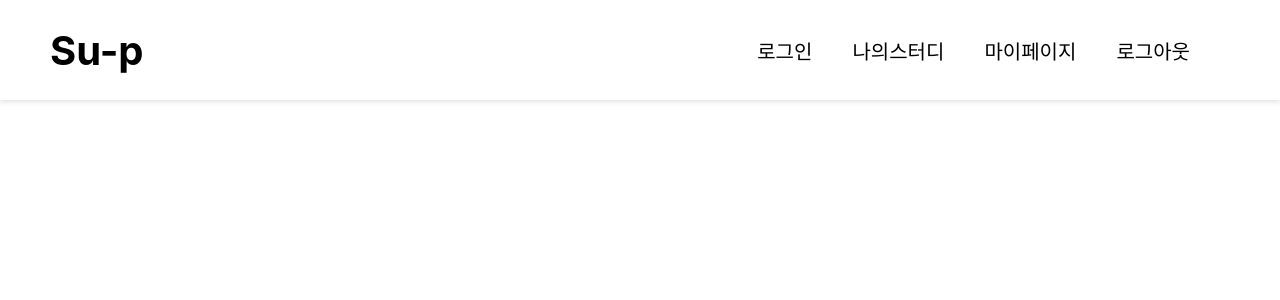
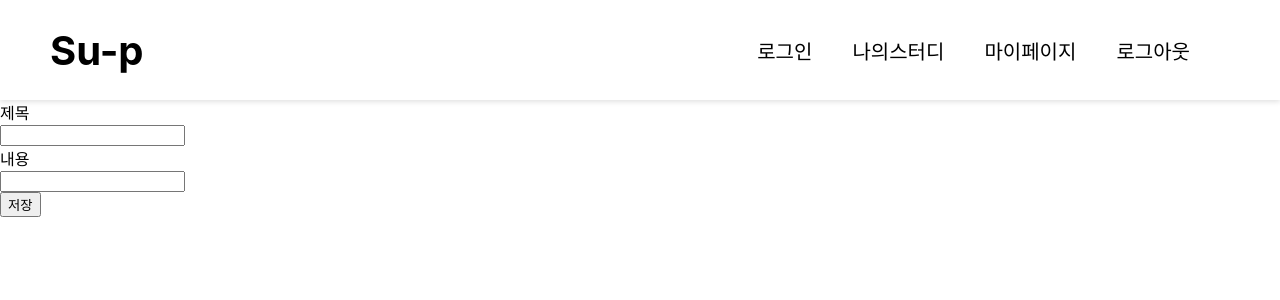
Before and after one commit to seoyeonDev/Su-p, a React (Create React App) app in the folder Frontend/: page /studylogs in a window 1280 px wide. Shown: the top 300 px of the page. Built offline with nearby package versions, Linux system fonts and the light colour scheme.

Commit message:
#280 : studylogs : insert FE

```diff
--- a/Frontend/src/App.js
+++ b/Frontend/src/App.js
@@ -18,6 +18,8 @@ import JoinedList from "./pages/joinedgroup/JoinedList";
 import FindId from "./pages/member/FindId";
 import FindPwd from "./pages/member/FindPwd";
 import StudyList from "./pages/studygroup/StudyList";
+
+import StudyLogs from "./pages/studylogs/StudyLogs"
 
 
 import './App.css';
@@ -48,6 +50,9 @@ function App() {
         {/* 가입한 그룹 */}
         <Route path="/joinedlist" element={<JoinedList/>}></Route>
 
+          {/*스터디 로그*/}
+          <Route path={"/studylogs"} element={<StudyLogs/>}></Route>
+
       </Routes>
     </BrowserRouter>
   );
--- /dev/null
+++ b/Frontend/src/pages/studylogs/StudyLogs.js
@@ -0,0 +1,75 @@
+import React, {useState} from 'react';
+import axios from 'axios';
+import {Link} from "react-router-dom";
+
+function StudyLogs() {
+
+    const [groupId, setGroupId] = useState('');
+    const [title, setTitle] = useState('');
+    const [content, setContent] = useState('');
+    const [file, fileUpload] = useState('');
+    const [img, imgUpload] = useState('');
+
+    const studyLogsVo = {
+        user_id : localStorage.getItem("user_id")
+        // , group_id : groupId
+        , group_id : '2406300002'
+        , title : title
+        , content : content
+        , file : file
+        , img : img
+
+    }
+
+    const handlerTitle = (e) => {
+        setTitle(e.target.value);
+    }
+
+    const handlerContent = (e) => {
+        setContent(e.target.value);
+    }
+
+    const handlerGroupId = (e) => {
+        setGroupId(e.target.value);
+    }
+
+    const postSave = () => {
+        axios.post('http://localhost:3000/studylogs/insert', studyLogsVo)
+            .then(response => {
+                if (response.status === 200){
+                    alert('작성 성공');
+                } else {
+                    alert('실패');
+                }
+            }).catch((err)=>{
+                console.log('에러 ', err)
+        })
+    }
+
+
+    return (
+        <div>
+            <div>
+                제목
+            </div>
+            <div>
+                <input type={"text"} id = "title" onChange={handlerTitle}/>
+            </div>
+            <div>
+                내용
+            </div>
+            <div>
+                <input type={"textarea"} id={"content"} onChange={handlerContent}/>
+                <input type={"hidden"} id={"groupId"} onChange={handlerGroupId}/>
+            </div>
+            <div>
+                <button type={"button"} onClick={postSave}> 저장</button><br/>
+
+
+            </div>
+        </div>
+
+    );
+}
+
+export default StudyLogs;
```
